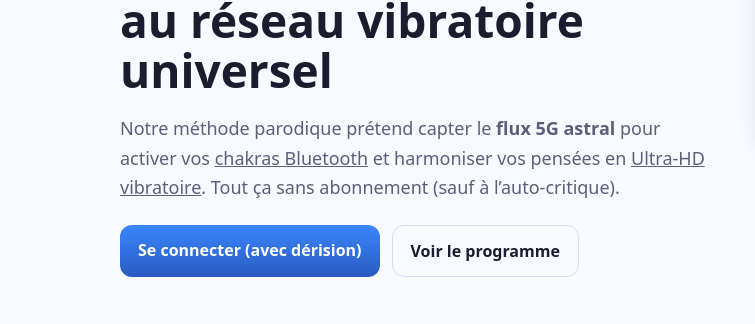
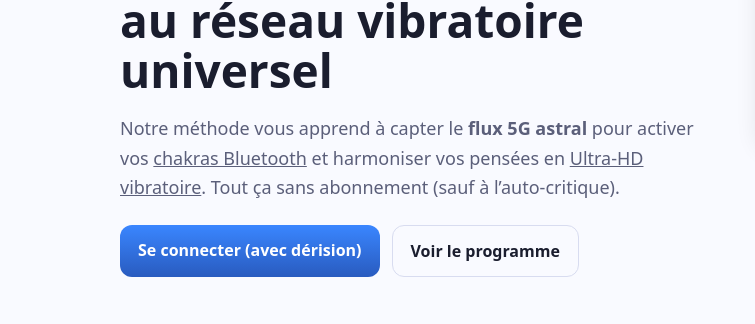
Before and after one commit to spacejay45/hypnose-derive, a plain HTML site: page index.html in a window 1280 px wide. Shown: the part 327-651 px from the top of the page, 0-755 px from the left. Drawn offline with Linux system fonts and the light colour scheme.

Commit message:
Update index.html

```diff
--- a/index.html
+++ b/index.html
@@ -125,7 +125,7 @@
           <span class="badge">📡 PARODIE • SATIRE — Observatoire des Ondes Imaginaires</span>
           <div class="stamp">PARODIE • SATIRE</div>
           <h1>Branchez votre inconscient<br>au réseau vibratoire universel</h1>
-          <p class="lead">Notre méthode parodique prétend capter le <strong>flux 5G astral</strong> pour activer vos <u>chakras Bluetooth</u> et harmoniser vos pensées en <u>Ultra-HD vibratoire</u>. Tout ça sans abonnement (sauf à l’auto-critique).</p>
+          <p class="lead">Notre méthode vous apprend à capter le <strong>flux 5G astral</strong> pour activer vos <u>chakras Bluetooth</u> et harmoniser vos pensées en <u>Ultra-HD vibratoire</u>. Tout ça sans abonnement (sauf à l’auto-critique).</p>
           <div class="cta">
             <a href="#inscription" class="btn primary">Se connecter (avec dérision)</a>
             <a href="#programme" class="btn ghost">Voir le programme</a>
```
